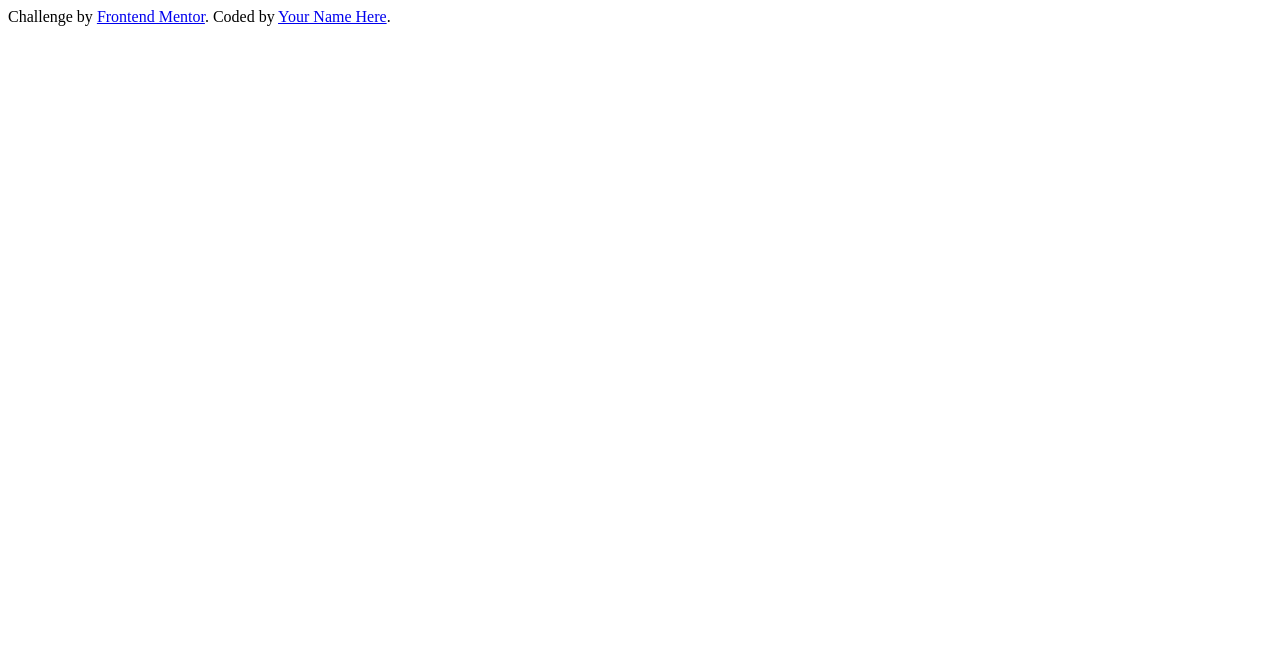
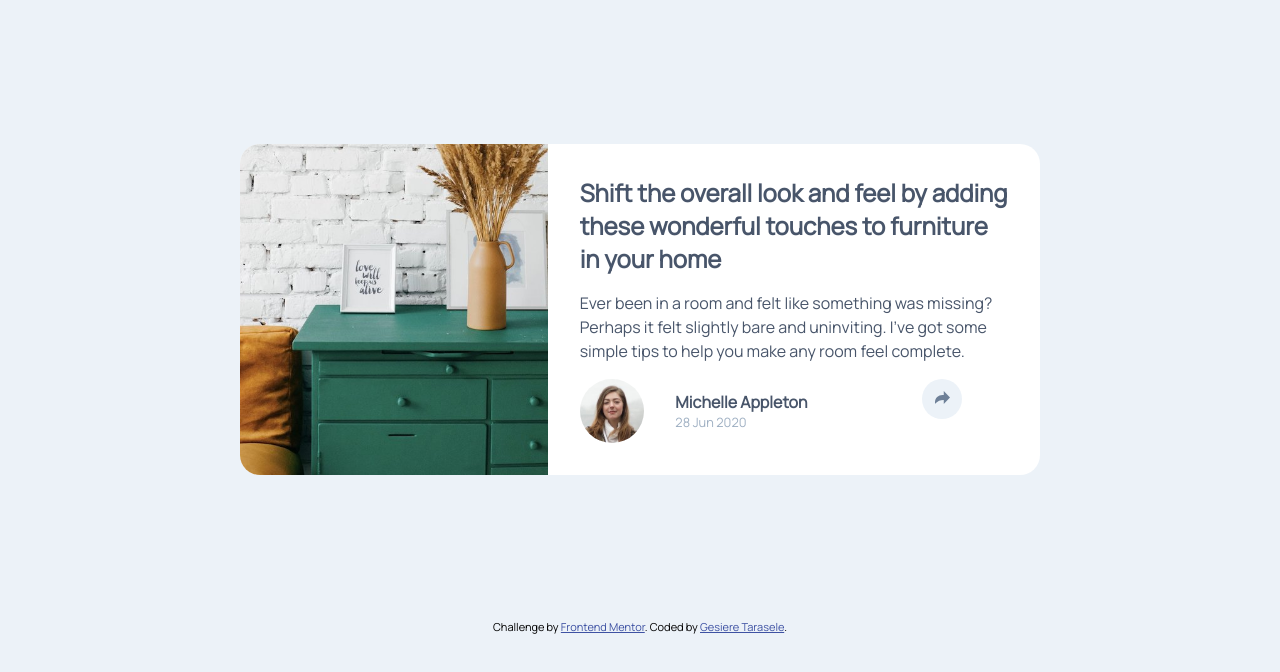
Before and after one commit to Gesiere/Article-preview-component, a plain HTML site: page index.html in a window 1280 px wide. Drawn offline with Linux system fonts and the light colour scheme.

Commit message:
initial commit

```diff
--- a/index.html
+++ b/index.html
@@ -4,11 +4,67 @@
     <meta charset="UTF-8">
     <meta name="viewport" content="width=device-width, initial-scale=1.0">
     <link rel="icon" type="image/png" sizes="32x32" href="./images/favicon-32x32.png">
+    <link rel="stylesheet" href="https://cdnjs.cloudflare.com/ajax/libs/font-awesome/5.15.2/css/all.min.css"
+        integrity="sha512-HK5fgLBL+xu6dm/Ii3z4xhlSUyZgTT9tuc/hSrtw6uzJOvgRr2a9jyxxT1ely+B+xFAmJKVSTbpM/CuL7qxO8w=="
+        crossorigin="anonymous" />
+    <link rel="preconnect" href="https://fonts.gstatic.com">
+    <link href="https://fonts.googleapis.com/css2?family=Manrope&display=swap" rel="stylesheet">
+    <link rel="stylesheet" href="/style.css">
     <title>Frontend Mentor | Article preview component</title>
 
 </head>
 <body>
 
+    <main class="container">
+        <section class="box">
+                <div class="box-image">
+
+                </div>
+            <div class="content-section">
+                <h1 class="header">Shift the overall look and feel by adding these wonderful
+                touches to furniture in your home</h3>
+
+                <p class="text">Ever been in a room and felt like something was missing? Perhaps
+                it felt slightly bare and uninviting. I’ve got some simple tips
+                to help you make any room feel complete.</p>
+
+                <div class="info">
+                    <img src="/images/avatar-michelle.jpg" alt="" class="michelle">
+
+                    <div class="michelle-info">
+                        <p class="name">Michelle Appleton</p>
+                        <p class="date">28 Jun 2020</p>
+
+                    </div>
+
+                    <button class="button">
+                        <img src="/images/icon-share.svg" alt="">
+                    </button>
+
+
+
+                </div>
+
+
+
+
+            </div>
+            <div class="social-icons">
+                <div class="arrow"></div>
+                <span class="share">SHARE</span>
+                <a href="#"><i class="fab fa-facebook fa-2x"></i></a>
+                <a href="#"><i class="fab fa-twitter fa-2x"></i></a>
+                <a href="#"><i class="fab fa-pinterest fa-2x"></i></a>
+
+
+                <button class="button">
+                    <img src="/images/icon-share.svg" alt="">
+                </button>
+
+            </div>
+
+        </section>
+    </main>
 
 
 
@@ -23,7 +79,8 @@
 
     <div class="attribution">
         Challenge by <a href="https://www.frontendmentor.io?ref=challenge" target="_blank">Frontend Mentor</a>.
-        Coded by <a href="#">Your Name Here</a>.
+        Coded by <a href="#">Gesiere Tarasele</a>.
     </div>
+    <script src="/main.js"></script>
 </body>
 </html>
--- a/main.js
+++ b/main.js
@@ -0,0 +1,9 @@
+const btns = document.querySelectorAll('.button');
+const social = document.querySelector('.social-icons')
+
+
+btns.forEach(btn => {
+    btn.addEventListener('click', () => {
+        social.classList.toggle('show')
+    })
+})
--- a/style.css
+++ b/style.css
@@ -0,0 +1,228 @@
+:root{
+    --dark-grayblue-clr: hsl(217,19%,35%);
+    --dark-saturatedBlue-clr: hsl(2214,17%,35%);
+    --grayish-blue-clr: hsl(212,23%,69%);
+    --light-grayblue-clr: hsl(210,46%,95%);
+}
+
+*,
+*::before,
+*::after{
+    margin: 0;
+    padding: 0;
+    box-sizing: border-box;
+}
+
+button:focus{
+    outline: none;
+}
+
+
+
+body{
+    font-family: 'Manrope', sans-serif;
+    font-size: 13px;
+    background-color:var(--light-grayblue-clr);
+}
+
+.container{
+    margin: 2rem;
+    position: relative;
+}
+.box{
+    background-color: #fff;
+    border-radius: 20px;
+
+}
+
+.box .box-image{
+    background-image: url(/images/drawers.jpg);
+    background-repeat: no-repeat;
+    background-position: center;
+    background-size: cover;
+    width: 100%;
+    height: 270px;
+
+}
+
+.content-section{
+    margin: 2rem 2rem;
+
+}
+
+.content-section .header{
+    color: var(--dark-grayblue-clr);
+    font-size: 1.4rem;
+    margin-bottom: 1rem;
+}
+
+.content-section .text{
+    color: var(--dark-grayblue-clr);
+    font-size: 1rem;
+    line-height: 1.5rem;
+
+}
+
+.content-section .info{
+    display: grid;
+    grid-template-columns: 1fr 3fr 1fr;
+    padding-bottom: 1rem;
+    margin-top: 2rem;
+
+
+}
+
+.content-section .info .michelle{
+    height: 4rem;
+    border-radius: 50%;
+}
+
+.content-section .info .michelle-info{
+    margin-left: 10px;
+    align-self: center;
+}
+
+.content-section .info .michelle-info .name{
+    font-size: 1rem;
+    color: var(--dark-grayblue-clr);
+    font-weight: 600;
+}
+
+.content-section .info .michelle-info .date{
+    font-size: .8rem;
+    color: var(--grayish-blue-clr);
+}
+
+
+.content-section .info  .button{
+    width: 2.5rem;
+    height: 2.5rem;
+    border-radius: 50%;
+    background-color: var(--light-grayblue-clr);
+    border: none;
+    cursor: pointer;
+}
+
+
+.box  .social-icons{
+    display: flex;
+    width: 100%;
+    align-items: center;
+    justify-items: center;
+    height: 5rem;
+    position: absolute;
+    top: 33rem;
+    padding: 2rem;
+    background-color: var(--dark-grayblue-clr);
+    border-radius: 0 0 10px 10px;
+    visibility: hidden;
+}
+
+.box .show {
+    visibility: visible;
+    animation: fadeIn 1s;
+}
+
+@keyframes fadeIn{
+    from{opacity: 0;}
+    to{opacity: 1;}
+}
+
+.box .social-icons span{
+    justify-self: start;
+    letter-spacing: 5px;
+    color: var(--grayish-blue-clr);
+}
+
+.box .social-icons i{
+    align-items: center;
+    margin-left: .7rem;
+    color: #fff;
+}
+
+.box .social-icons .button{
+    margin-left: 7rem;
+    height: 3rem;
+    width: 3rem;
+    background-color: var(--grayish-blue-clr);
+    border-radius: 50%;
+    border: none;
+    cursor: pointer;
+}
+
+
+
+.box .social-icons .button img{
+    color: #fff;
+
+}
+
+  .attribution { font-size: 11px; text-align: center; }
+    .attribution a { color: hsl(228, 45%, 44%); }
+
+
+@media (min-width: 800px){
+    .container{
+        margin: 9rem auto;
+
+    }
+
+    .box{
+        display:grid;
+        grid-template-columns: 1fr 1.6fr ;
+        max-width: 800px;
+        width: 100%;
+        margin-left: auto;
+        margin-right: auto;
+        overflow: hidden;
+    }
+
+    .box .box-image{
+        background-position:  left;
+        height: 100%;
+        object-fit: contain;
+
+    }
+
+    .box .content-section{
+        /* margin: 2rem 2rem 0 2rem;
+         */
+         margin: 0;
+         padding:2rem 2rem 0 2rem ;
+
+    }
+
+    .box .content-section .header{
+        font-size: 1.5rem;
+    }
+
+    .content-section .info{
+        margin: 1rem 0;
+    }
+
+    .box .social-icons{
+        width: 16rem;
+        height: 3rem;
+        left: 54rem;
+        top: 8rem;
+    }
+
+    .box .social-icons .button {
+        margin-left: 0;
+        position: absolute;
+        top: 6rem;
+        right: 7rem;
+    }
+
+    .box .social-icons .arrow{
+    position: absolute;
+    bottom: -15px;
+    left: 6rem;
+    width: 0;
+    height: 0;
+    border-right: 15px solid transparent;
+    border-left: 15px solid transparent;
+    border-top: 20px solid var(--dark-grayblue-clr);
+}
+
+    }
```
